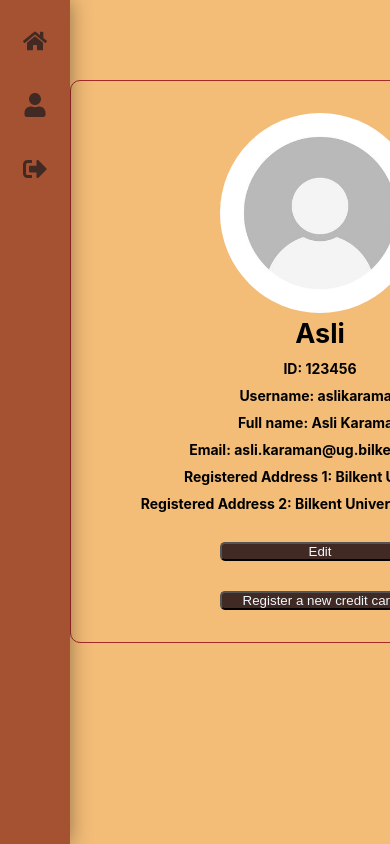
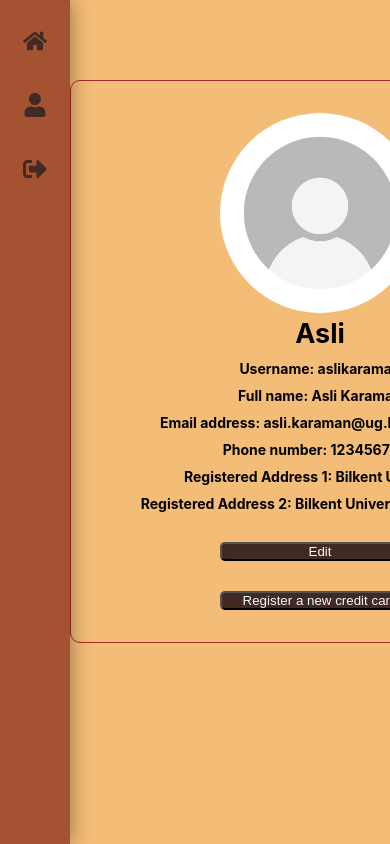
Before and after one commit to Aiga115/CS353-FoodApp, a React (Create React App) app in the folder frontend/: page /profile in a window 390 px wide. Built offline with nearby package versions, Linux system fonts and the light colour scheme; no server answers; the database is empty; the HTML template or start-up script is replaced by a standard one.

Commit message:
profile page changed (phone number added, id deleted)

```diff
--- a/frontend/src/components/Profile/Profile.js
+++ b/frontend/src/components/Profile/Profile.js
@@ -38,7 +38,14 @@ const Home = () => {
   }, []);
   const [buttonPopup, setButtonPopup] = useState(false);
   return (
-    <div style={{ display: 'flex', justifyContent: 'space-between', alignItems: 'center', width: '100%'}}>
+    <div
+      style={{
+        display: "flex",
+        justifyContent: "space-between",
+        alignItems: "center",
+        width: "100%",
+      }}
+    >
       <section className="profile-container">
         <img src={image} className="profile-img" alt="user" />
         <section className="profile-details">
@@ -46,16 +53,16 @@ const Home = () => {
             <b>Asli</b>
           </h1>
           <p className="profile-loc">
-            <b>ID: 123456</b>
-          </p>
-          <p className="profile-loc">
             <b>Username: aslikaraman</b>
           </p>
           <p className="profile-loc">
             <b>Full name: Asli Karaman</b>
           </p>
           <p className="profile-loc">
-            <b>Email: asli.karaman@ug.bilkent.edu.tr</b>
+            <b>Email address: asli.karaman@ug.bilkent.edu.tr</b>
+          </p>
+          <p className="profile-loc">
+            <b>Phone number: 1234567890</b>
           </p>
           <p className="profile-loc">
             <b>Registered Address 1: Bilkent University</b>
@@ -65,7 +72,12 @@ const Home = () => {
           </p>
           <button className="profile-btn">Edit</button>
           <p>
-            <button className="profile-btn" onClick={() => setButtonPopup(true)}>Register a new credit card</button>
+            <button
+              className="profile-btn"
+              onClick={() => setButtonPopup(true)}
+            >
+              Register a new credit card
+            </button>
           </p>
           <Popup trigger={buttonPopup} setTrigger={setButtonPopup}>
             <div>
@@ -74,7 +86,7 @@ const Home = () => {
                   <form role="form">
                     <div class="form-group">
                       <label for="cardNumber">
-                        <h6>Card Name</h6>
+                        <h6 style={{ color: "#fff" }}>Card name</h6>
                       </label>
                       <div class="input-group">
                         <input
@@ -89,7 +101,7 @@ const Home = () => {
                     <div class="row">
                       <div class="form-group">
                         <label for="cardNumber">
-                          <h6>Balance</h6>
+                          <h6 style={{ color: "#fff" }}>Balance</h6>
                         </label>
                         <div class="input-group">
                           <input
@@ -108,8 +120,7 @@ const Home = () => {
                         Add new credit card
                       </button>
                     </div>
-                    <div>
-                    </div>
+                    <div></div>
                   </form>
                 </div>
               </div>
@@ -117,7 +128,7 @@ const Home = () => {
           </Popup>
         </section>
       </section>
-      <PastOrder/>
+      <PastOrder />
     </div>
   );
 };
```
